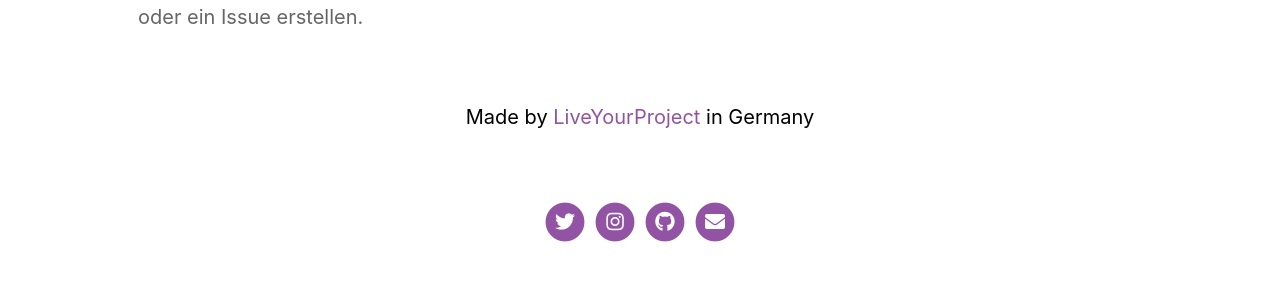
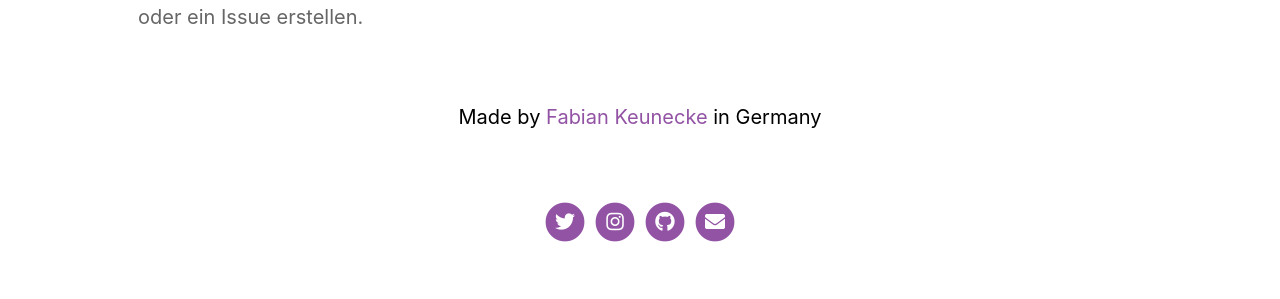
Before and after one commit to tankste/website, a Jekyll site: the page built from index.html, in a window 1280 px wide. Shown: the part 1741-2040 px from the top of the page. Built offline with Jekyll 4.4.1, drawn with Linux system fonts in a browser that asks for light colours; nearby versions of some CDN libraries.

Commit message:
Replace author LiveYourProject with Fabian Keunecke

```diff
--- a/_config.yml
+++ b/_config.yml
@@ -20,8 +20,8 @@ enable_smart_app_banner                   : true
 
 
 # Information About Yourself
-your_name                                 : LiveYourProject
-your_link                                 : https://liveyourproject.com/
+your_name                                 : Fabian Keunecke
+your_link                                 : https://fabiankeunecke.de/
 your_city                                 : Germany
 email_address                             : hello@tankste.app
 facebook_username                         :
```
